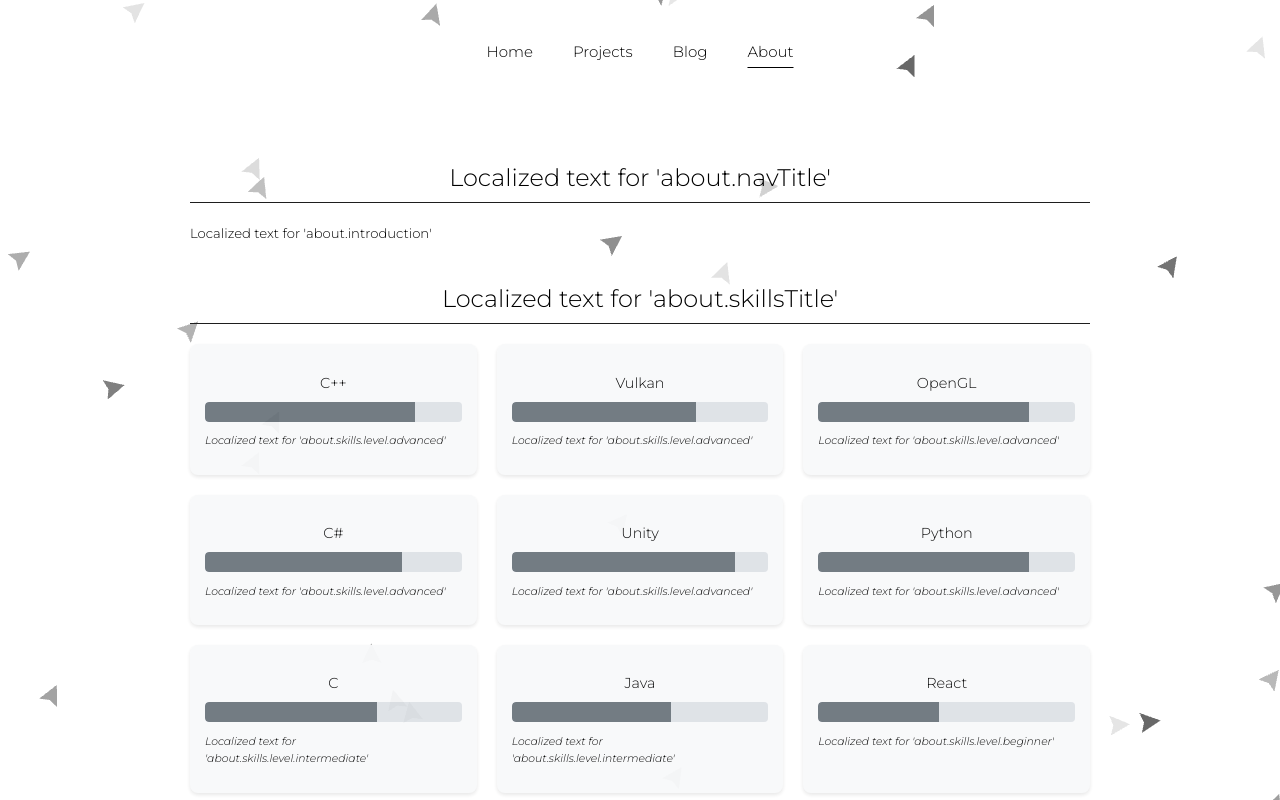
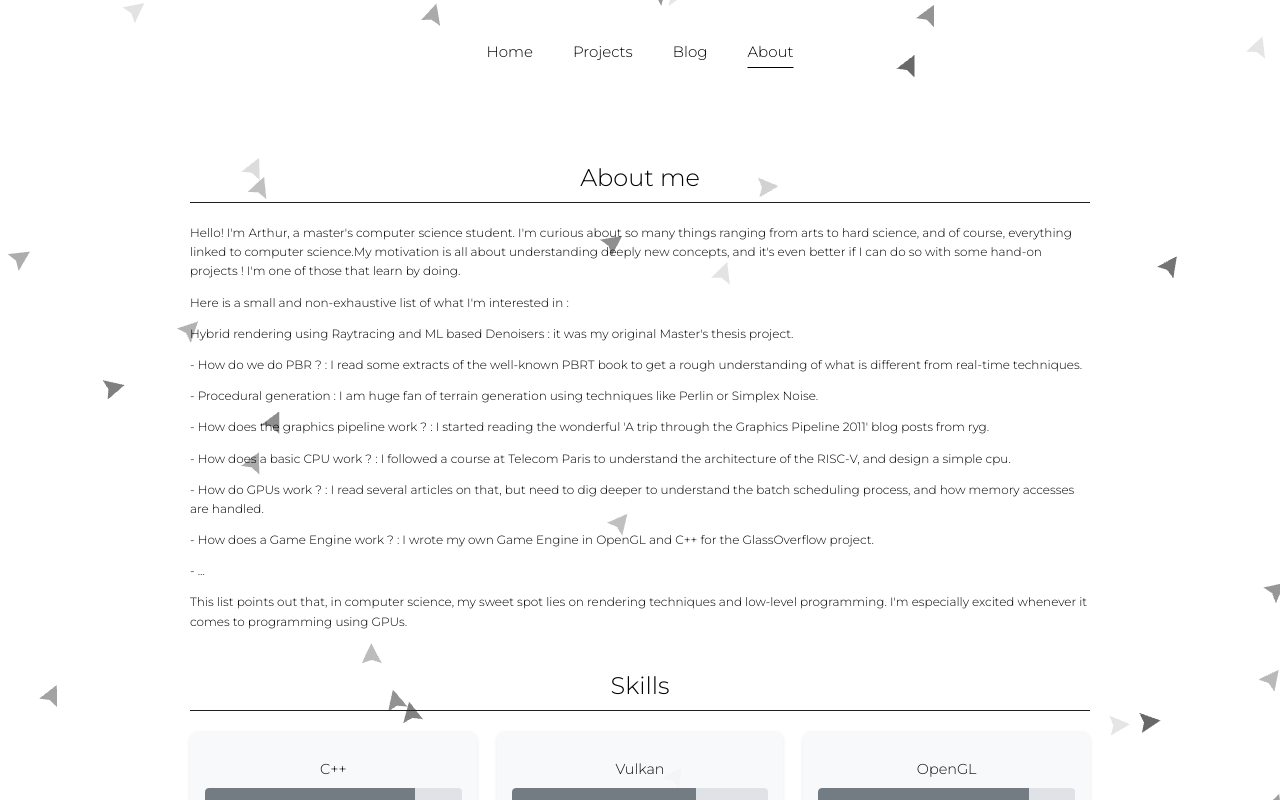
Before and after one commit to arthur-wuhrlin/arthur-wuhrlin.github.io, a React (Vite) app: page /about in a window 1280 px wide. Built offline with nearby package versions, Linux system fonts and the light colour scheme.

Commit message:
Fixed Information

```diff
--- a/src/pages/AboutPage.jsx
+++ b/src/pages/AboutPage.jsx
@@ -7,24 +7,31 @@ const AboutPage = () => {
   // Placeholder Data (original structure maintained for now)
   const introTextKey = 'about.introduction';
 
+  const skillLevel = {
+    beginner: "beginner",
+    intermediate: "intermediate",
+    advanced: "advanced",
+    expert: "expert"
+  };
+
   const skillsData = [
-    { id: 'skill1', name: 'C++', level: 80, levelDescriptionKey: 'about.skills.level.advanced' },
-    { id: 'skill2', name: 'Vulkan', level: 70, levelDescriptionKey: 'about.skills.level.advanced' },
-    { id: 'skill3', name: 'OpenGL', level: 80, levelDescriptionKey: 'about.skills.level.advanced' },
-    { id: 'skill4', name: 'C#', level: 75, levelDescriptionKey: 'about.skills.level.advanced' },
-    { id: 'skill5', name: 'Unity', level: 85, levelDescriptionKey: 'about.skills.level.advanced' },
-    { id: 'skill6', name: 'Python', level: 80, levelDescriptionKey: 'about.skills.level.advanced' },
-    { id: 'skill7', name: 'C', level: 65, levelDescriptionKey: 'about.skills.level.intermediate' },
-    { id: 'skill8', name: 'Java', level: 60, levelDescriptionKey: 'about.skills.level.intermediate' },
-    { id: 'skill9', name: 'React', level: 45, levelDescriptionKey: 'about.skills.level.beginner' },
-    { id: 'skill10', name: 'CSS', level: 45, levelDescriptionKey: 'about.skills.level.beginner' },
-    { id: 'skill11', name: 'bash', level: 45, levelDescriptionKey: 'about.skills.level.beginner' },
+    { id: 'skill1', name: 'C++', level: 80, levelDescriptionKey: skillLevel.advanced },
+    { id: 'skill2', name: 'Vulkan', level: 70, levelDescriptionKey: skillLevel.advanced },
+    { id: 'skill3', name: 'OpenGL', level: 80, levelDescriptionKey: skillLevel.advanced },
+    { id: 'skill4', name: 'C#', level: 75, levelDescriptionKey: skillLevel.advanced },
+    { id: 'skill5', name: 'Unity', level: 85, levelDescriptionKey: skillLevel.advanced },
+    { id: 'skill6', name: 'Python', level: 80, levelDescriptionKey: skillLevel.advanced },
+    { id: 'skill7', name: 'C', level: 65, levelDescriptionKey: skillLevel.intermediate },
+    { id: 'skill8', name: 'Java', level: 60, levelDescriptionKey: skillLevel.intermediate },
+    { id: 'skill9', name: 'React', level: 35, levelDescriptionKey: skillLevel.beginner },
+    { id: 'skill10', name: 'CSS', level: 35, levelDescriptionKey: skillLevel.beginner },
+    { id: 'skill11', name: 'bash', level: 35, levelDescriptionKey: skillLevel.beginner },
   ];
 
   const educationData = [
-    { id: 'edu3', degreeKey: 'about.education.degree3.name', institutionKey: 'about.education.degree3.institution', period: '2024 - 2025', descriptionKeys: ['about.education.degree3.desc1'] },
-    { id: 'edu2', degreeKey: 'about.education.degree2.name', institutionKey: 'about.education.degree2.institution', period: '2022 - 2025', descriptionKeys: ['about.education.degree2.desc1'] },
-    { id: 'edu1', degreeKey: 'about.education.degree1.name', institutionKey: 'about.education.degree1.institution', period: '2020 - 2022', descriptionKeys: [] },
+    { id: 'edu3', degreeKey: 'Master of Science in Software Engineering', institutionKey: 'National University of Singapore', period: '2024 - 2025', descriptionKeys: ['Relevant coursework: Advanced Algorithms, System Design, AI.'] },
+    { id: 'edu2', degreeKey: 'Engineering Diploma in Computer Science', institutionKey: 'Telecom Paris', period: '2022 - 2025', descriptionKeys: ['about.education.degree2.desc1'] },
+    { id: 'edu1', degreeKey: 'Preparatory Classes MPSI/MP*', institutionKey: 'Lycée Kléber, Strasbourg"', period: '2020 - 2022', descriptionKeys: [] },
   ];
 
   const experienceData = [
@@ -40,23 +47,35 @@ const AboutPage = () => {
     <div className="about-page">
       {/* Introduction Section */}
       <section className="about-section">
-        <h2>Localized text for 'about.navTitle'</h2>
-        <p className="introduction-text">Localized text for 'about.introduction'</p>
+        <h2>About me</h2>
+        <div className="introduction-text">
+          <p>Hello! I'm Arthur, a master's computer science student. I'm curious about so many things ranging from arts to hard science, and of course, everything linked to computer science.My motivation is all about understanding deeply new concepts, and it's even better if I can do so with some hand-on projects ! I'm one of those that learn by doing.</p>
+          <p>Here is a small and non-exhaustive list of what I'm interested in :</p>
+          <p>Hybrid rendering using Raytracing and ML based Denoisers : it was my original Master's thesis project.</p>
+          <p>- How do we do PBR ? : I read some extracts of the well-known PBRT book to get a rough understanding of what is different from real-time techniques.</p>
+          <p>- Procedural generation : I am huge fan of terrain generation using techniques like Perlin or Simplex Noise.</p>
+          <p>- How does the graphics pipeline work ? : I started reading the wonderful 'A trip through the Graphics Pipeline 2011' blog posts from ryg.</p>
+          <p>- How does a basic CPU work ? : I followed a course at Telecom Paris to understand the architecture of the RISC-V, and design a simple cpu.</p>
+          <p>- How do GPUs work ? : I read several articles on that, but need to dig deeper to understand the batch scheduling process, and how memory accesses are handled.</p>
+          <p>- How does a Game Engine work ? : I wrote my own Game Engine in OpenGL and C++ for the GlassOverflow project.</p>
+          <p>- ...</p>
+
+          <p>This list points out that, in computer science, my sweet spot lies on rendering techniques and low-level programming. I'm especially excited whenever it comes to programming using GPUs.</p>
+        </div>
       </section>
 
       {/* Skills Section */}
       <section className="about-section">
-        <h2>Localized text for 'about.skillsTitle'</h2>
+        <h2>Skills</h2>
         <div className="skills-container">
           {skillsData.map(skill => (
             <div key={skill.id} className="skill-item">
               <h3>{skill.name}</h3>
               <div className="progress-bar-container">
                 <div className="progress-bar-fill" style={{ width: `${skill.level}%` }}>
-                  {/* Optional: {skill.level}% */}
                 </div>
               </div>
-              <p className="skill-level-description">Localized text for '{skill.levelDescriptionKey}'</p>
+              <p className="skill-level-description">{skill.levelDescriptionKey}</p>
             </div>
           ))}
         </div>
@@ -64,14 +83,14 @@ const AboutPage = () => {
 
       {/* Education Section */}
       <section className="about-section">
-        <h2>Localized text for 'about.educationTitle'</h2>
+        <h2>Education</h2>
         <div className="education-container">
           {educationData.map(edu => (
             <div key={edu.id} className="cv-item">
-              <h3>Localized text for '{edu.degreeKey}' | Localized text for '{edu.institutionKey}'</h3>
+              <h3>{edu.degreeKey} | {edu.institutionKey}</h3>
               <p> {edu.period}</p>
               {edu.descriptionKeys && edu.descriptionKeys.length > 0 && (
-                edu.descriptionKeys.map(descKey => <p key={descKey}>Localized text for '{descKey}'</p>)
+                edu.descriptionKeys.map(descKey => <p key={descKey}>{descKey}</p>)
               )}
             </div>
           ))}
@@ -80,12 +99,12 @@ const AboutPage = () => {
 
       {/* Experience Section */}
       <section className="about-section">
-        <h2>Localized text for 'about.experienceTitle'</h2>
+        <h2>Experience</h2>
         <div className="experience-container">
           {experienceData.map(exp => (
             <div key={exp.id} className="cv-item">
-              <h3>Localized text for '{exp.roleKey}'</h3>
-              <p><em>Localized text for '{exp.companyKey}'</em> | {exp.period}</p>
+              <h3>{exp.roleKey}</h3>
+              <p><em>{exp.companyKey}</em> | {exp.period}</p>
               {exp.responsibilityKeys && exp.responsibilityKeys.length > 0 && (
                   // Joining placeholders, assuming responsibilities would have been a list
                   <p>{"Localized text for '" + exp.responsibilityKeys.join("', '") + "'"}</p>
@@ -97,7 +116,7 @@ const AboutPage = () => {
 
       {/* CV Download Section */}
       <section className="about-section">
-        <h2>Localized text for 'about.cvDownloadTitle'</h2>
+        <h2>Download CV</h2>
         <a
           href={cvPaths.en} // Default to English CV
           download="cv_arthur_wuhrlin_en.pdf" // Default to English CV name
@@ -105,7 +124,7 @@ const AboutPage = () => {
           rel="noopener noreferrer"
           className="cv-download-button with-border" // Added with-border for styling like a button
         >
-          Localized text for 'about.cvDownloadButton'
+          Download CV
         </a> {/* Changed button to a for correct download behavior */}
       </section>
     </div>
--- a/src/pages/HomePage.jsx
+++ b/src/pages/HomePage.jsx
@@ -6,8 +6,8 @@ const HomePage = () => {
 
   return (
     <div>
-      <h1 className="text-title" dangerouslySetInnerHTML={{ __html: "Welcome to<br/>My Portfolio" }} /> {/* Content updated */}
-      <h2>Arthur Wuhrlin - Software Engineer</h2> {/* Content updated */}
+      <h1 className="text-title" dangerouslySetInnerHTML={{ __html: "Hi, I'm <span class='text-title-name'>Arthur Wuhrlin</span>" }} />
+      <h2>And this is my Portfolio</h2> {/* Content updated */}
     </div>
   );
 };
```
